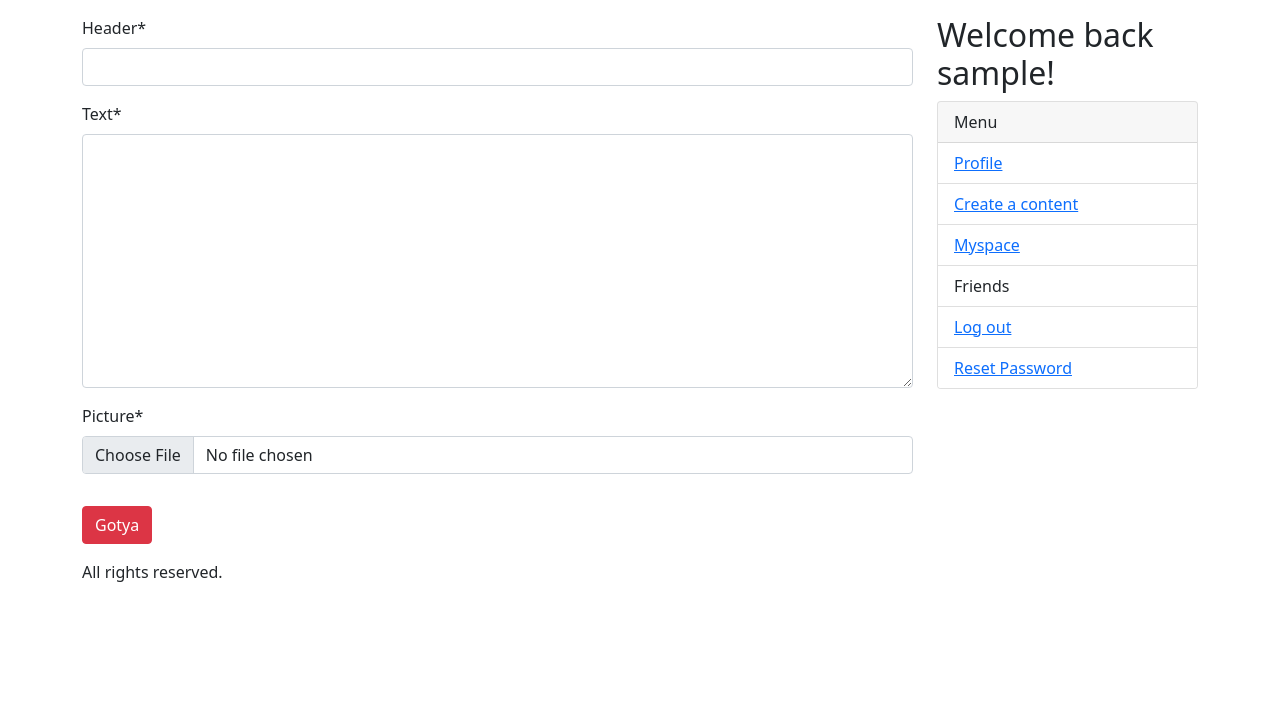
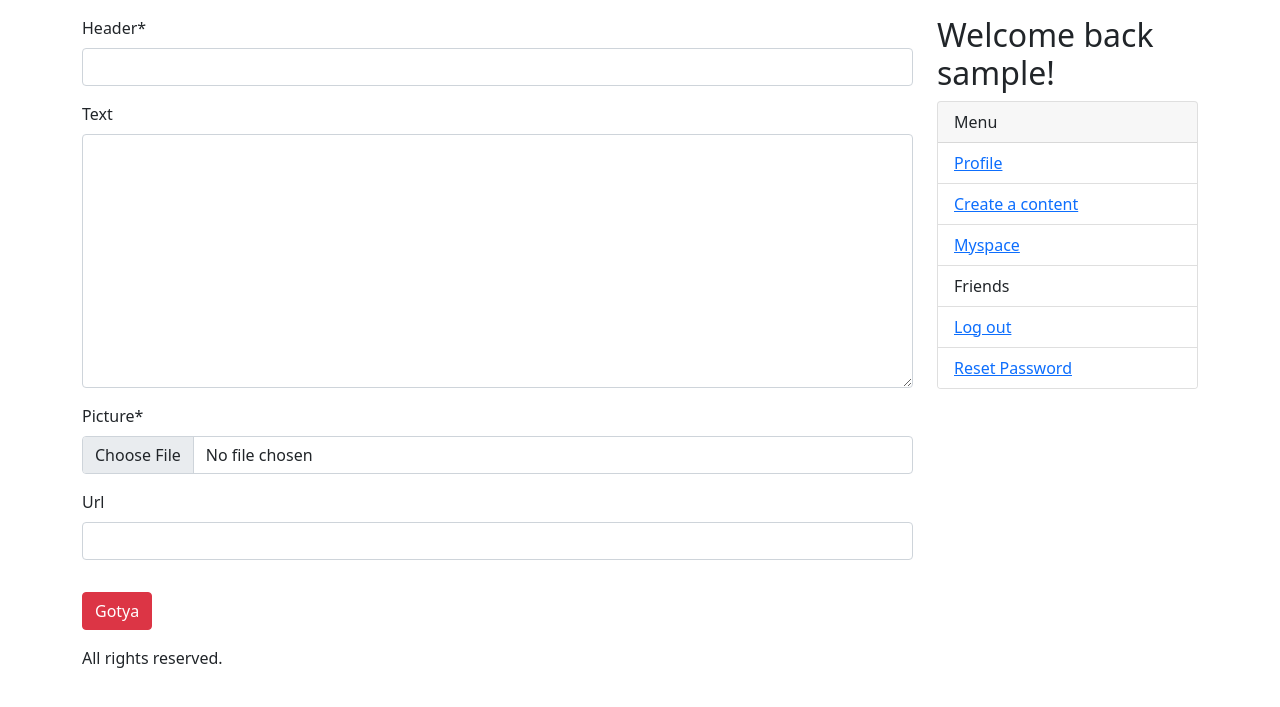
Before and after one commit to mirayiyidogan/swe_573, a Django app: page /create-content in a window 1280 px wide. Shown: the part 56-763 px from the top of the page. Run offline with Django 4.2, Linux system fonts and the light colour scheme; the visitor is signed in with stand-in values (Sample User, id 1); data that the repository does not hold is empty; parts of the project's set-up code (start-up, migrations or seed data) failed here and were passed over; some libraries are stand-ins or nearby versions.

Commit message:
ContentLink is added

```diff
--- a/gotya/models/content.py
+++ b/gotya/models/content.py
@@ -8,7 +8,8 @@ from ckeditor.fields import RichTextField
 class ContentModel(DateAbstractModel):
     header = models.CharField(max_length=50)
     picture = models.ImageField(upload_to="content_pics")
-    text = RichTextField()
+    url = models.CharField(max_length=200, blank=True)
+    text = RichTextField(blank=True)
     slug = AutoSlugField(populate_from= "header", unique= True)
     CategoryModels = models.ManyToManyField(CategoryModel, related_name="content")
     user = models.ForeignKey('account.CustomUserModel', on_delete=models.CASCADE, related_name="contents") #If a user will be deleted, on_delete will also deletes its contents
--- a/gotya/templates/pages/home.html
+++ b/gotya/templates/pages/home.html
@@ -14,11 +14,13 @@
       <div class="card-body">
         <h5 class="card-title">
           <a href="{% url 'detail' slug=content.slug%}">{{ content.header }} </a> by <a href="{% url 'profile' username=content.user.username %}"> {{ content.user}} </a>
-
         </h5>
         <p class="card-text">{{ content.text|safe|truncatechars_html:150 }}</p>
         <p class="card-text"><small class="text-muted">Posted at {{ content.created_date|timesince }}</small></p>
       </div>
+      {% if content.url %}
+      <p><a class="btn btn-primary" href="{{ content.url|safe|truncatechars_html:200 }}">Link</a></p>
+      {% endif %}
     </div>
   </div>
 </div>
--- a/gotya/views/create_content.py
+++ b/gotya/views/create_content.py
@@ -10,7 +10,7 @@ class ContentCreateView(LoginRequiredMixin, CreateView):
     login_url = reverse_lazy('login')
     template_name= 'pages/create-content.html'
     model= ContentModel
-    fields= ('header', "text", "picture")
+    fields= ('header', "text", "picture", "url")
 
     def get_success_url(self):
         return reverse('detail', kwargs={
--- a/gotya/views/update_content.py
+++ b/gotya/views/update_content.py
@@ -10,7 +10,7 @@ from django.contrib.auth.mixins import LoginRequiredMixin
 class ContentUpdateView(LoginRequiredMixin, UpdateView):
     login_url = reverse_lazy('login')
     template_name= 'pages/update-content.html'
-    fields = ('header', "text", "picture")
+    fields = ('header', "text", "picture", "url")
 
     def get_object(self):
         content = get_object_or_404(
```
Also changed, not shown: gotya/migrations/0015_contentmodel_url.py (added).
